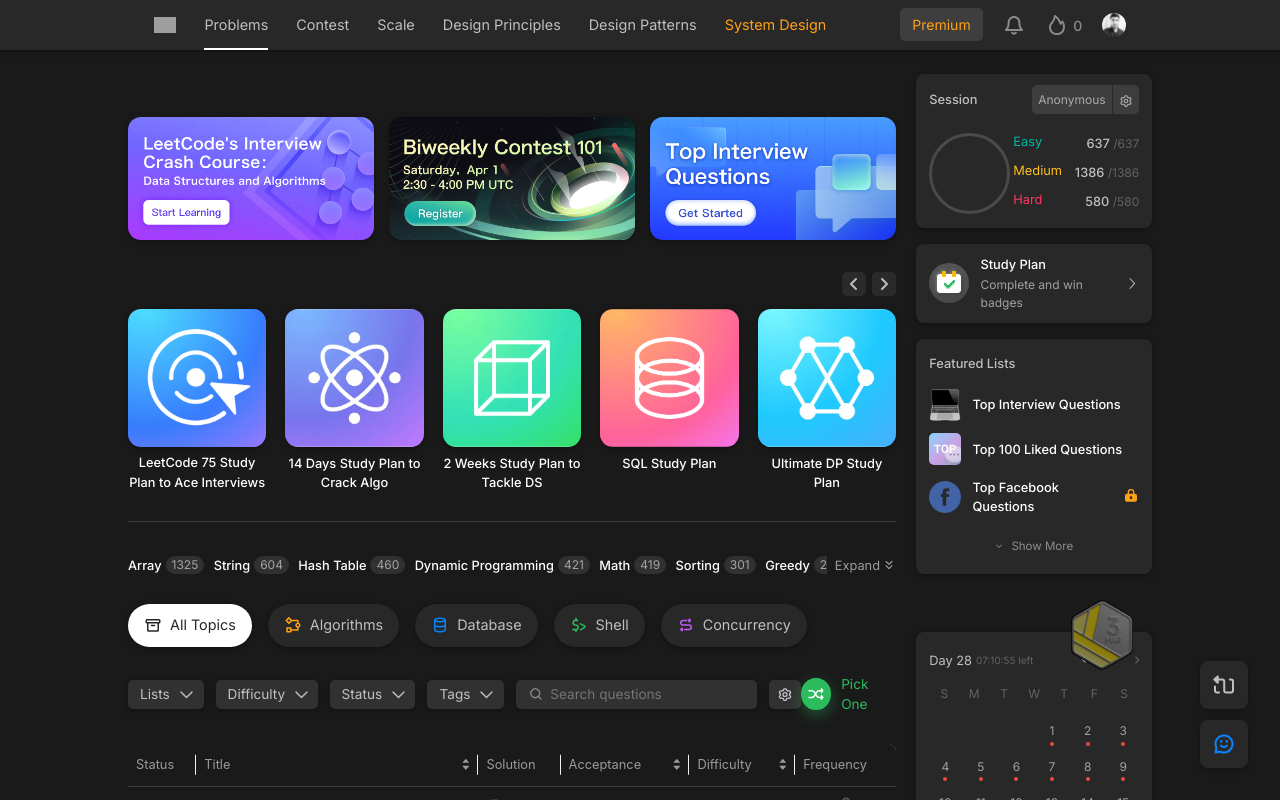
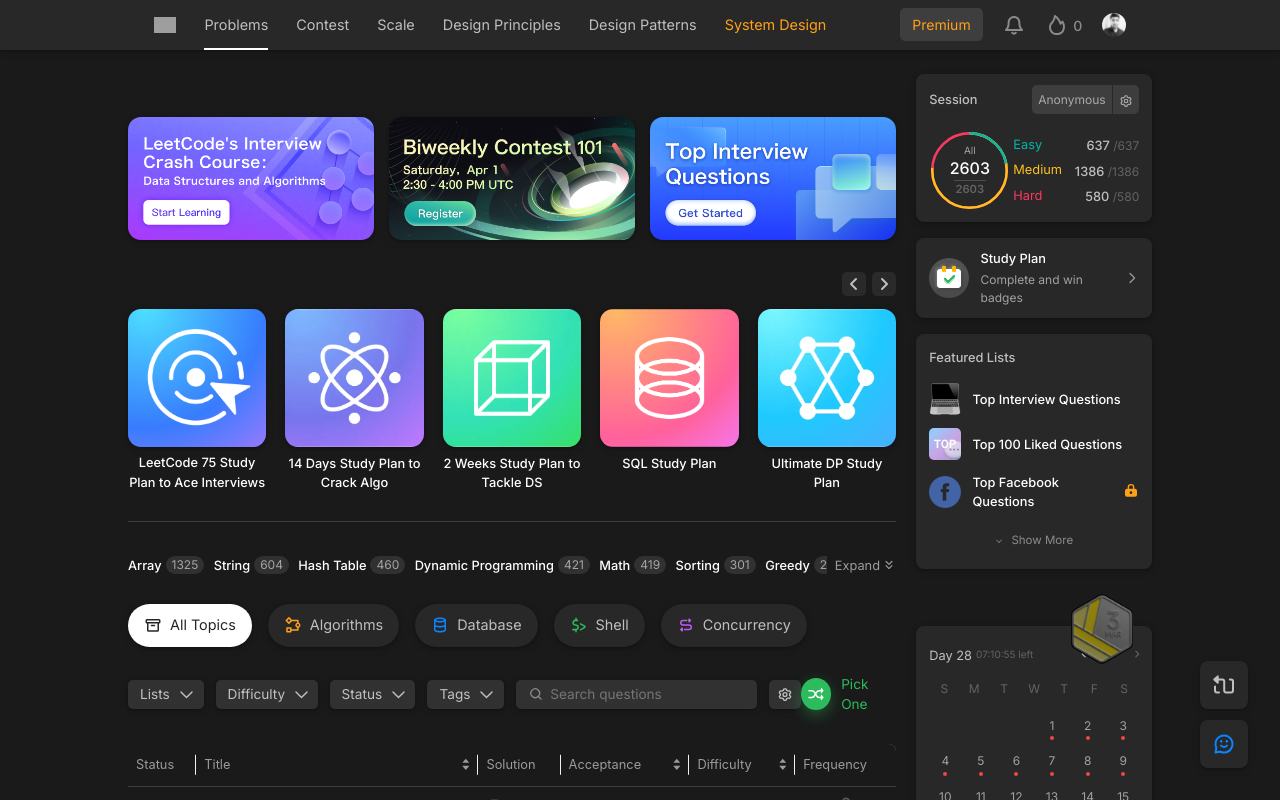
Before and after one commit to SaiAshish9/leetcode-next-ui, a Next.js app: page / in a window 1280 px wide. Built offline with nearby package versions, Linux system fonts and the light colour scheme; grey boxes are pictures that could not be loaded.

Commit message:
home updated

```diff
--- a/package.json
+++ b/package.json
@@ -14,6 +14,7 @@
     "eslint-config-next": "13.2.4",
     "next": "13.2.4",
     "react": "18.2.0",
+    "react-circular-progressbar": "^2.1.0",
     "react-dom": "18.2.0",
     "styled-components": "^5.3.9"
   }
--- a/src/app/globals.css
+++ b/src/app/globals.css
@@ -22,3 +22,10 @@
 @media (prefers-color-scheme: dark) {
 
 }
+
+.CircularProgressbar-path {
+  stroke-width: 3px;
+}
+.CircularProgressbar-trail {
+  stroke-width: 3px;
+}
--- a/src/app/screens/home/components/session/index.js
+++ b/src/app/screens/home/components/session/index.js
@@ -34,6 +34,11 @@
   LockImage,
   LockImageContainer,
   FeaturedContentText,
+  ProgressCont,
+  AllText,
+  TotalScoreText,
+  SessionScoreText,
+  Divider
 } from "./styles";
 import SettingsImg from "@/assets/settings.svg";
 import StudyPlanImg from "@/assets/lc_sts.svg";
@@ -44,6 +49,51 @@
 import AssetImg1 from "@/assets/asset1.png";
 import AssetImg2 from "@/assets/asset2.png";
 import AssetImg3 from "@/assets/asset3.png";
+
+import {
+  CircularProgressbarWithChildren,
+  buildStyles,
+} from "react-circular-progressbar";
+
+const CircleContainer = () => {
+  return (
+    <CircularProgressbarWithChildren
+      value={100}
+      styles={buildStyles({
+        trailColor: "rgb(74 74 74)",
+        pathColor: "rgb(255 55 95)",
+        strokeLinecap: "butt",
+        strokeWidth: 3,
+      })}
+    >
+      <CircularProgressbarWithChildren
+        value={76}
+        styles={buildStyles({
+          pathColor: "rgb(255 192 30)",
+          trailColor: "transparent",
+          strokeLinecap: "butt",
+        })}
+      >
+        <CircularProgressbarWithChildren
+          value={22}
+          styles={buildStyles({
+            pathColor: "rgb(0 184 163)",
+            trailColor: "transparent",
+            strokeLinecap: "butt",
+            strokeWidth: "3px",
+          })}
+        >
+          <ProgressCont>
+            <AllText>All</AllText>
+            <TotalScoreText>2603</TotalScoreText>
+            <Divider />
+            <SessionScoreText>2603</SessionScoreText>
+          </ProgressCont>
+        </CircularProgressbarWithChildren>
+      </CircularProgressbarWithChildren>
+    </CircularProgressbarWithChildren>
+  );
+};
 
 const SessionCard = () => {
   const assetInfo = [
@@ -76,7 +126,9 @@
             </AnonymousRow>
           </SessionTopContainer>
           <StatsContainer>
-            <Circle />
+            <Circle>
+              <CircleContainer />
+            </Circle>
             <StatsContent>
               <TextContainer>
                 <LevelText easy>Easy</LevelText>
--- a/src/app/screens/home/components/session/styles.js
+++ b/src/app/screens/home/components/session/styles.js
@@ -70,7 +70,7 @@
 export const TextContainer = styled.div`
   display: flex;
   justify-content: space-between;
-  margin-bottom: 0.3rem;
+  margin-bottom: 0.1rem;
   align-items: center;
 `;
 
@@ -79,8 +79,6 @@
 export const Circle = styled.div`
   width: 81px;
   height: 81px;
-  border: 3px solid rgb(74 74 74);
-  border-radius: 50%;
   cursor: pointer;
 `;
 
@@ -89,6 +87,7 @@
   justify-content: space-between;
   align-items: center;
   margin-top: 1rem;
+  // padding: 0 0.2rem;
 `;
 
 export const StatsContent = styled.div``;
@@ -227,3 +226,34 @@
   align-items: center;
   width: 100%;
 `;
+
+export const ProgressCont = styled.div`
+  width: 100%;
+  display: flex;
+  flex-direction: column;
+  justify-content: center !important;
+  align-items: center;
+`;
+
+export const AllText = styled.p`
+  font-size: 10px;
+  color: #eff2f699;
+`;
+
+export const TotalScoreText = styled.p`
+  font-size: 1rem;
+  color: #fff;
+  margin-top: -2px;
+  font-weight: 500;
+`;
+
+export const SessionScoreText = styled.p`
+  font-size: 0.7rem;
+  color: #ebebf54d;
+  font-weight: 600;
+`;
+
+export const Divider = styled.div`
+  width: 2rem;
+  border-top: 1px solid #f7faff2e;
+`;
--- a/src/app/screens/home/index.js
+++ b/src/app/screens/home/index.js
@@ -15,6 +15,8 @@
   Calendar,
   Fab,
 } from "./components";
+
+import "react-circular-progressbar/dist/styles.css";
 
 const HomeScreen = () => {
   return (
```
Also changed, not shown: 1 other file (tests, documents, lock files or other folders).
